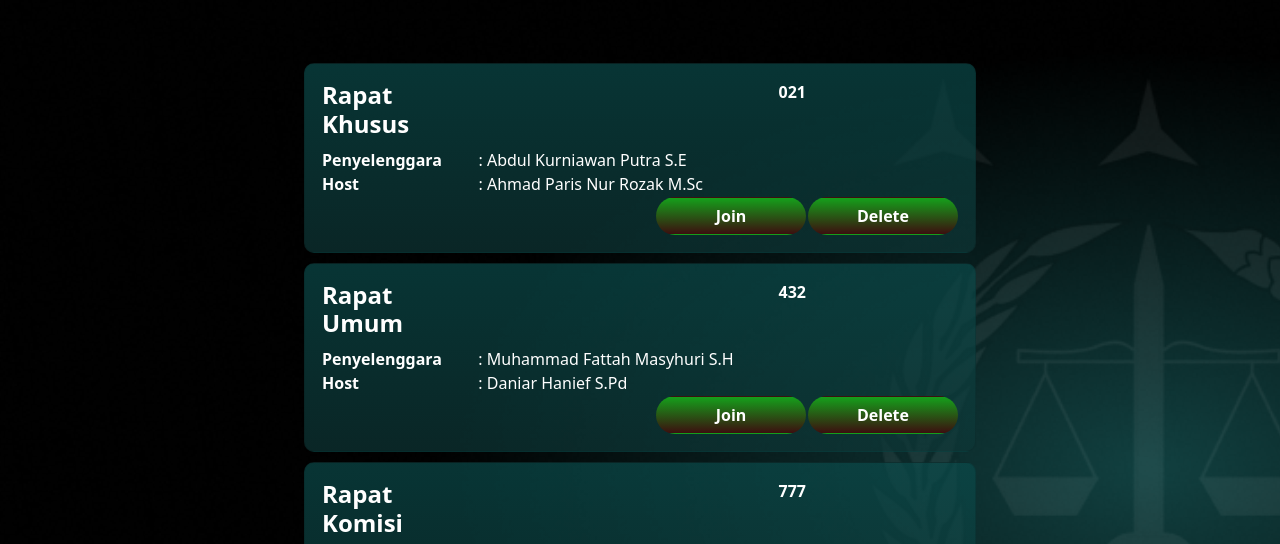
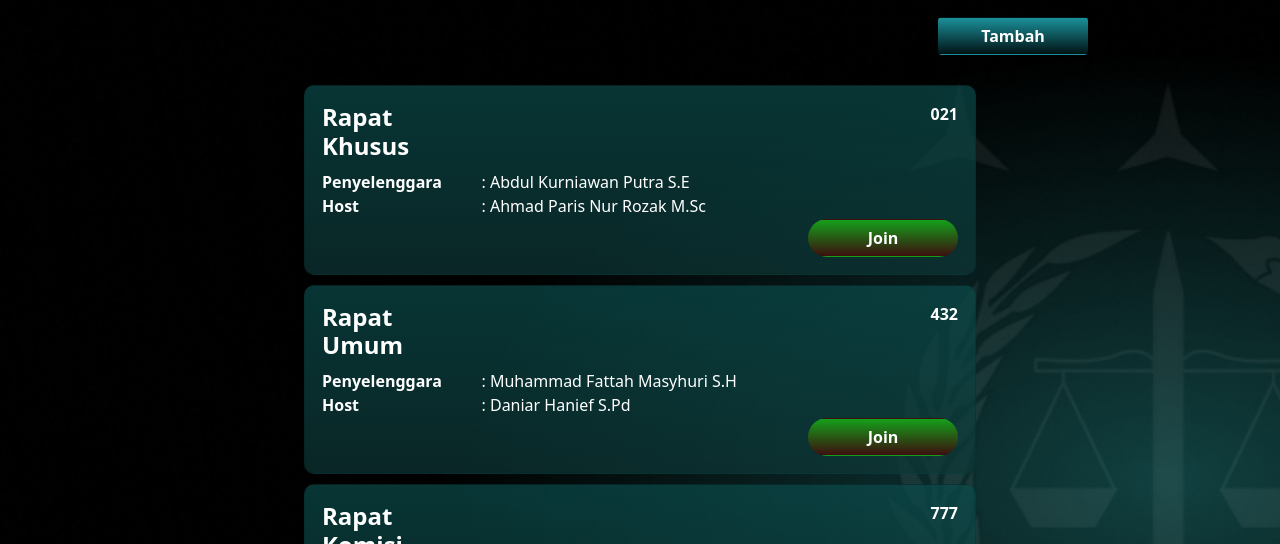
Before and after one commit to hadi501/tea, a plain HTML site: page index.html in a window 1280 px wide. Shown: the part 177-721 px from the top of the page. Drawn offline with nearby package versions, Linux system fonts and the light colour scheme.

Commit message:
Update add

```diff
--- a/index.html
+++ b/index.html
@@ -41,8 +41,7 @@
                 <p></p>
             </div>
             <div class="col-6">
-                <p>
-                </p>
+                <p><button type="button" class="btn btn" onclick="tambah()">Tambah</button></p>
             </div>
           </div>
 
--- a/indexscrib.js
+++ b/indexscrib.js
@@ -47,7 +47,6 @@ function buat(i) {
                                     onclick="window.location.href = 'keterangan.html' +
                                     '?subjek_rapat=' + '${items[i][0]}' + '&id=' + '${id[i]}' + '&penyelenggara=' + '${items[i][1]}' + '&host=' + '${items[i][2]}'
                                     ">Join</button></td>
-                                <td><button class="btn btn delete" onclick="">Delete</button></td>
                             </tr>
                         </table>
                     </div>
@@ -95,11 +94,14 @@ setTimeout(() => {
     }
 }, 3000)
 
+function tambah(){
+    buat();
+}
+
 console.log(id);
 function fadeOutEffect() {
     var numItems = $('.card').length
-    var fadeTarget = document.getElementById("container");
-    var fadeEffect = setInterval(function () {
+    setInterval(function () {
 
         for (let i = 0; i < numItems; i++) {
             setTimeout(() => {
--- a/indexstyles.css
+++ b/indexstyles.css
@@ -29,6 +29,15 @@ h1{
     width: 150px;
     background: rgb(60,15,15);
     background: linear-gradient(0deg, rgba(60,15,15,1) 0%, rgba(160,21,21,1) 100%);
+}
+
+.col-6 button{
+    color: white;
+    font-weight: bold;
+    float: right;
+    width: 150px;
+    background: rgb(1,19,20);
+    background: linear-gradient(0deg, rgba(1,19,20,1) 0%, rgba(27,144,155,1) 100%);
 }
 
 .card{
```
Also changed, not shown: keterangan.html (+0 -5 lines).
